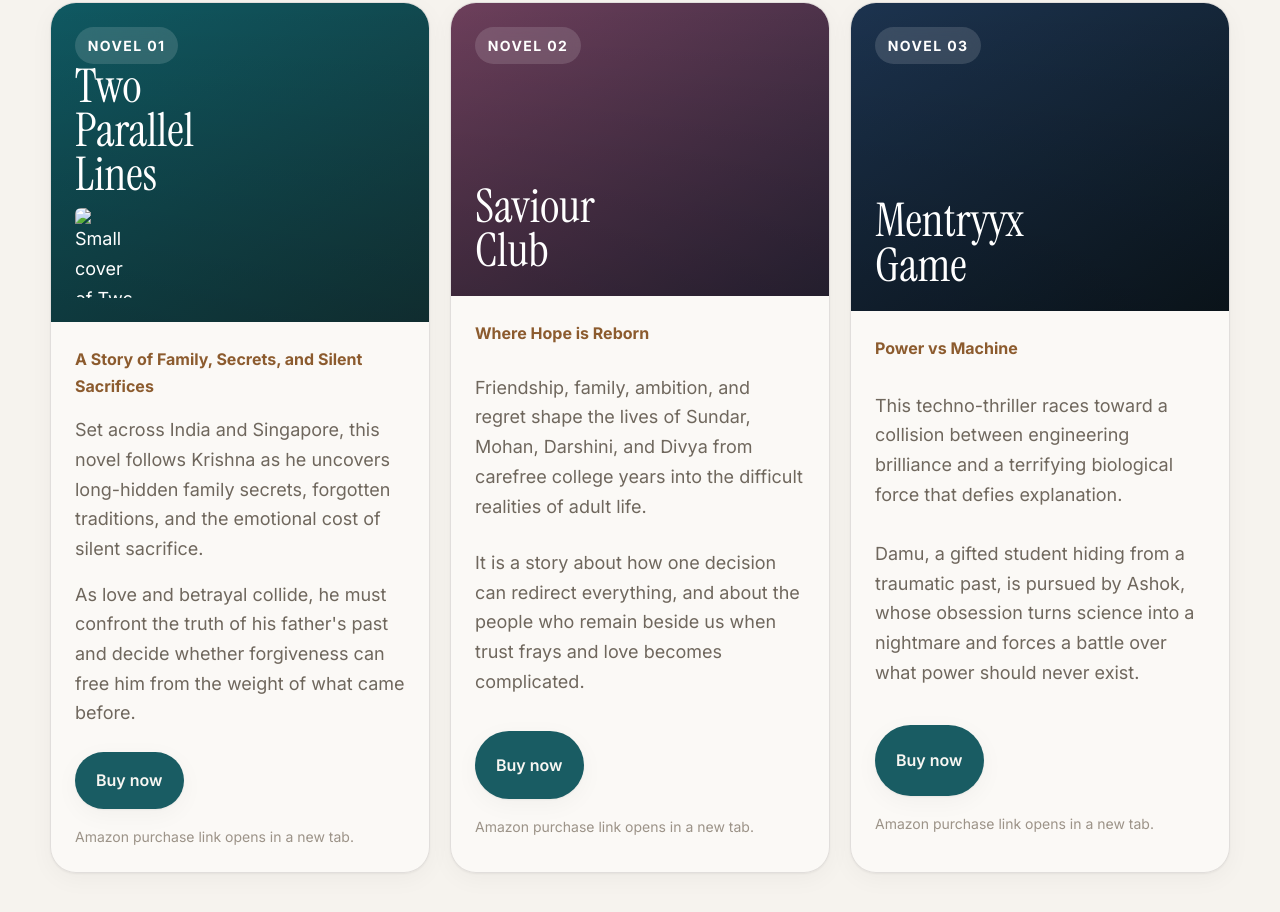
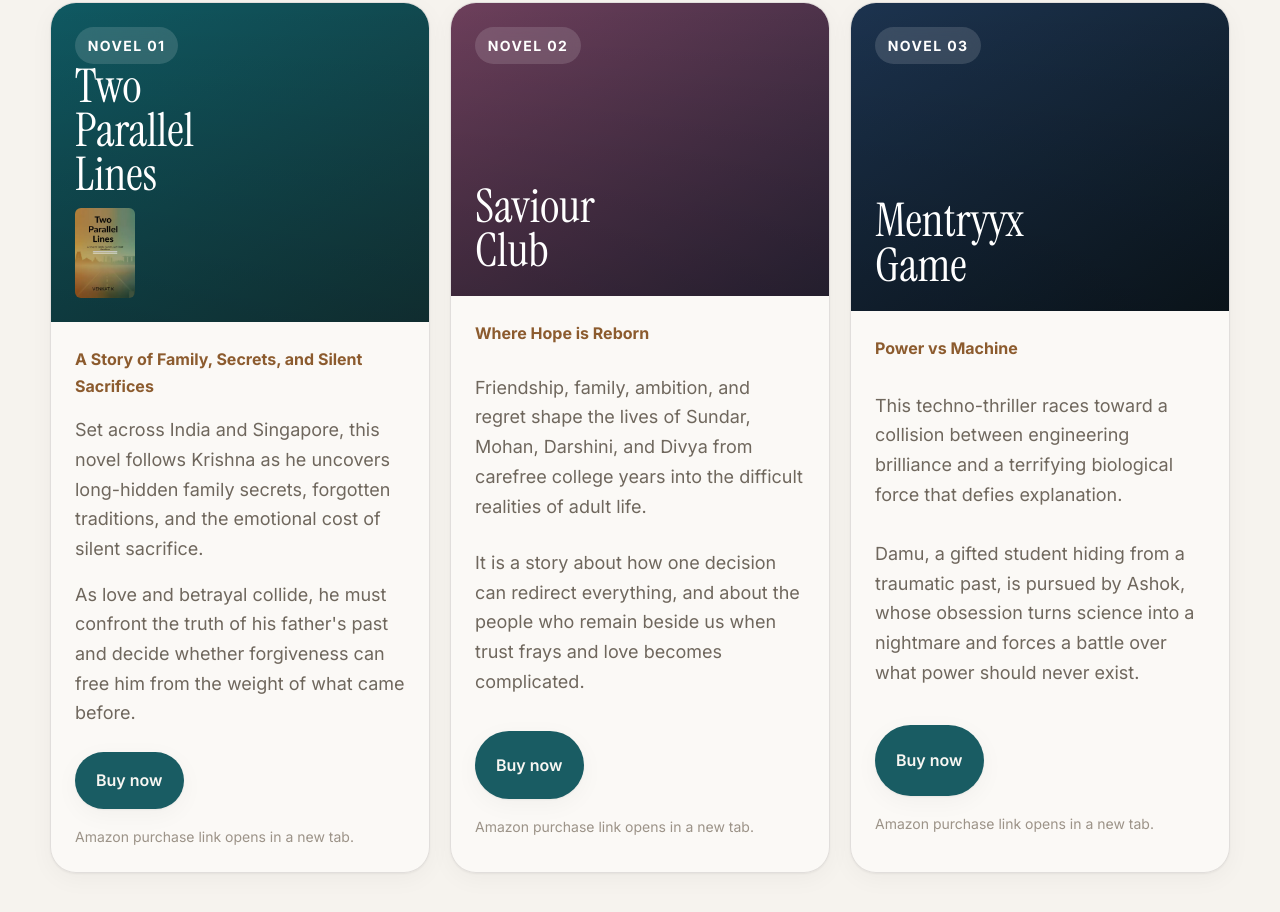
Before and after one commit to kuppusv/venkatk, a plain HTML site: page index.html in a window 1280 px wide. Shown: the part 1516-2428 px from the top of the page. Drawn offline with Linux system fonts and the light colour scheme.

Commit message:
Update index.html
change in novel 01 name

```diff
--- a/index.html
+++ b/index.html
@@ -763,7 +763,7 @@
     <h3>Two Parallel Lines</h3>
     <img
       class="book-thumb"
-      src="TwoParallellines.png"
+      src="TwoParallellLines.png"
       alt="Small cover of Two Parallel Lines"
       width="60"
       height="90"
```
